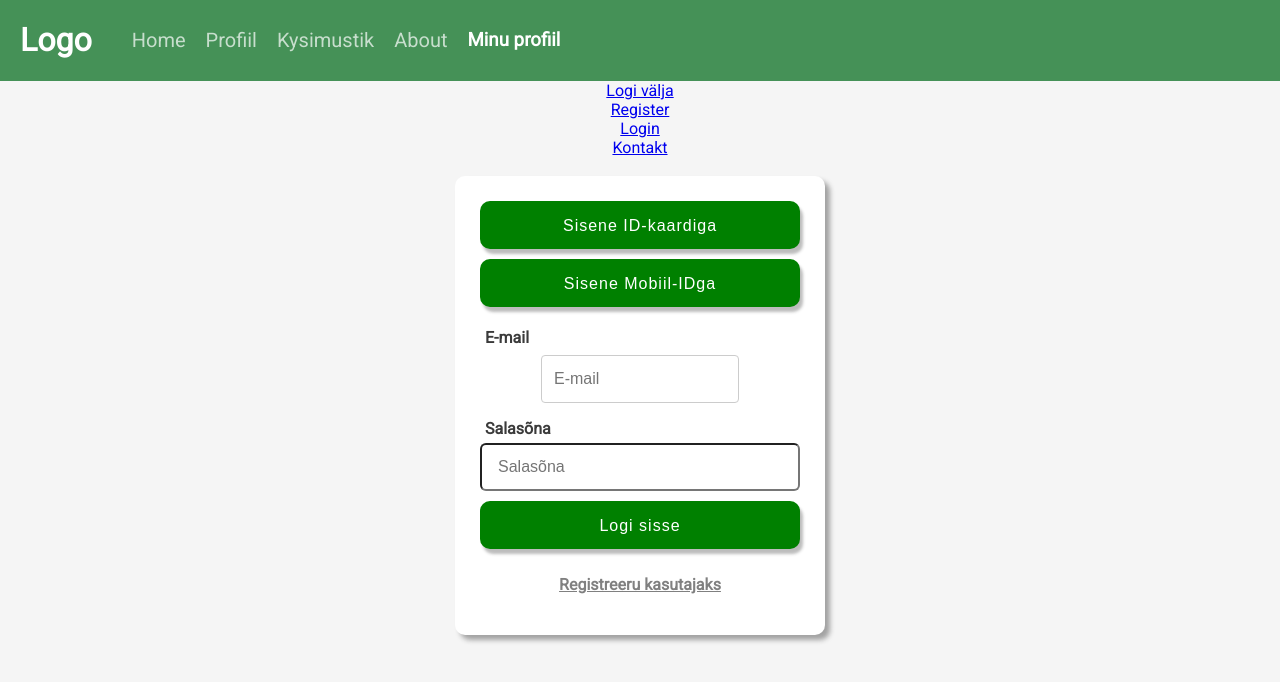
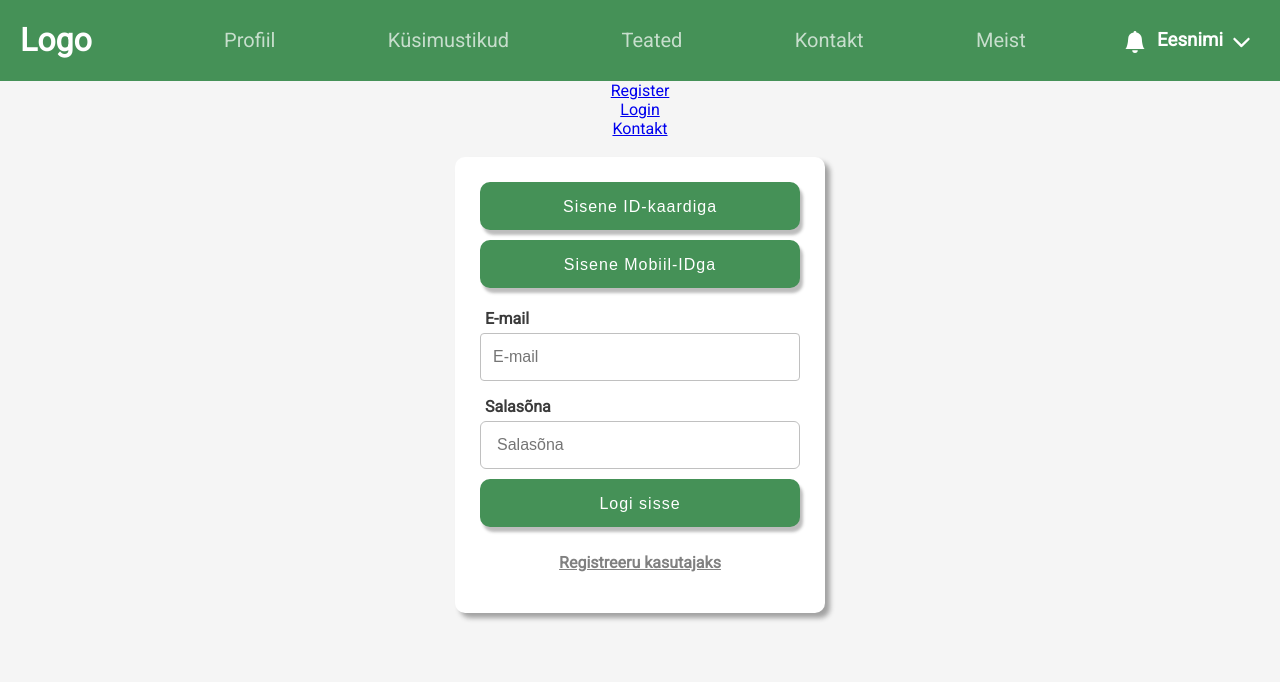
Before and after one commit to MaitJ/opetaja-prof-arengu-mudel, a React (Create React App) app in the folder client/: page /login in a window 1280 px wide. Shown: the top 682 px of the page. Built offline with nearby package versions, Linux system fonts and the light colour scheme; no server answers.

Commit message:
Login, register, navbar fix + icons

```diff
--- a/client/package.json
+++ b/client/package.json
@@ -45,6 +45,8 @@
     ]
   },
   "react-dotenv": {
-    "whitelist": ["PROFILE_URL"]
+    "whitelist": [
+      "PROFILE_URL"
+    ]
   }
 }
--- a/client/src/Header.js
+++ b/client/src/Header.js
@@ -5,9 +5,9 @@ import { getAccessToken } from "./accessToken";
 import axios from 'axios';
 import jwtDecode from 'jwt-decode';
 import {useHistory} from 'react-router-dom';
-
+import { IoIosArrowDown } from "react-icons/io";
+import { BsFillBellFill } from "react-icons/bs";
 import { NavLink } from "react-router-dom";
-import {BrowserRouter as Router} from "react-router-dom";
 
 const Header = () => {
 
@@ -18,6 +18,8 @@ const Header = () => {
     const [lastlogged, setLastLogged] = useState("");
     const [loggedIn, setLoggedIn] = useState(false);
     const [body, setBody] = useState();
+
+    const showMenu = false;
 
     const buttonStyle = {
         textDecoration: "none",
@@ -61,29 +63,42 @@ const Header = () => {
         console.log(userEmail + " on kasutaja email");
 
 
+
     })
 
     return (
         <header>
             <div className="navbar-content">
+                <p style={{display: "none"}}>profiil, küsimustikud, teated?, kontakt, meist</p>
                 <h1><NavLink to="/" style={buttonStyleSecondary}>Logo</NavLink></h1>
-                <div>
-                    <NavLink activeStyle={activePage} exact to="/" style={buttonStyle}>Home</NavLink>
-                </div>
+
                 <div>
                     <NavLink activeStyle={activePage} to="/profile" style={buttonStyle}>Profiil</NavLink>
                 </div>
                 <div>
-                    <NavLink activeStyle={activePage} to="/kysimustikud" style={buttonStyle}>Kysimustik</NavLink>
+                    <NavLink activeStyle={activePage} to="/kysimustikud" style={buttonStyle}>Küsimustikud</NavLink>
                 </div>
                 <div>
-                    <NavLink activeStyle={activePage} to="/about" style={buttonStyle}>About</NavLink>
+                    <NavLink activeStyle={activePage} exact to="/" style={buttonStyle}>Teated</NavLink>
                 </div>
-                <h3><NavLink to="/profile" style={buttonStyleSecondary}>Minu profiil</NavLink></h3>
+                <div>
+                    <NavLink activeStyle={activePage} exact to="/contact" style={buttonStyle}>Kontakt</NavLink>
+                </div>
+                <div>
+                    <NavLink activeStyle={activePage} to="/about" style={buttonStyle}>Meist</NavLink>
+                </div>
+                <section className="profile-elements">
+                    <button id="notification-button"><BsFillBellFill /></button>
+                    <h3><NavLink to="/profile" style={buttonStyleSecondary}>Eesnimi</NavLink></h3>
+                    <button id="dropdown-button"><IoIosArrowDown /></button>
+                    <div className="dropdown">
+                        <ul id="dropdown-items">
+                            <li id="logout">Logi välja</li>
+                        </ul>
+                    </div>
+                </section>
             </div>
-            <div className="profile-dropdown">
-                    <Link to="/">Logi välja</Link>
-            </div>
+
             <div>
                 <Link to="/register">Register</Link>
             </div>
--- a/client/src/Login.js
+++ b/client/src/Login.js
@@ -63,10 +63,11 @@ const Login = () => {
                 </div>
                 <label>
                     <h3>E-mail</h3>
-                    <input className="email-input" placeholder="E-mail" type="email" name="email" id="email" onChange={e => {setEmail(e.target.value)}}/>
+                    <input style={{border: "1px solid silver"}} className="login-email-input" placeholder="E-mail" type="email" name="email" id="email" onChange={e => {setEmail(e.target.value)}}/>
                 </label>
                 <label htmlFor="">
-                    <h3>Salasõna</h3>                    <input className="password-input" placeholder="Salasõna" type="password" id="password" name="password" onChange={e => {setPassword(e.target.value)}}/>
+                    <h3>Salasõna</h3>
+                    <input style={{border: "1px solid silver"}} className="login-password-input" placeholder="Salasõna" type="password" id="password" name="password" onChange={e => {setPassword(e.target.value)}}/>
                 </label>
                 <div>
                     <button className="login-button" type='submit' onClick={login}>Logi sisse</button>
--- a/client/src/Register.js
+++ b/client/src/Register.js
@@ -92,34 +92,34 @@ const Register = () => {
                 </div>
                 <label>
                     <h3>Eesnimi</h3>
-                    <input placeholder="Eesnimi" type="text" id="firstName" name="firstName" onChange={e => handleFirstName(e)}/>
+                    <input style={{border: "1px solid silver"}} className="input-css" placeholder="Eesnimi" type="text" id="firstName" name="firstName" onChange={e => handleFirstName(e)}/>
                     <br/>
                 </label>
                 <label>
                     <h3>Perekonnanimi</h3>
-                    <input placeholder="Perekonnanimi" type="text" id="lastName" name="lastName" onChange={e => handleLastName(e)}/>
+                    <input style={{border: "1px solid silver"}} className="input-css" placeholder="Perekonnanimi" type="text" id="lastName" name="lastName" onChange={e => handleLastName(e)}/>
                     <br/>
                 </label>
                 <label>
                     <h3>E-mail</h3>
-                    <input placeholder="E-mail" type="email" name="email" id="email" onChange={e => validateEmail(e)}/>
+                    <input style={{border: "1px solid silver"}} placeholder="E-mail" type="email" name="email" id="email" onChange={e => validateEmail(e)}/>
                     <br/>
                     <span style={{fontWeight: 'bold',color: 'red'}}>{emailErr}</span>
                 </label>
                 <label htmlFor="">
                     <h3>Salasõna</h3>
-                    <input placeholder="Parool" type="password" id="password" name="password" onChange={e => validatePassword(e)}/>
+                    <input style={{border: "1px solid silver"}} placeholder="Parool" type="password" id="password" name="password" onChange={e => validatePassword(e)}/>
                     <br/>
                     <span style={{fontWeight: 'bold',color: 'red'}}>{passwordErr}</span>
                 </label>
                 <label>
                     <h3>Telefon</h3>
-                    <input placeholder="Telefoni number" type="tel" id="phone" name="phone" onChange={e => handlePhone(e)}/>
+                    <input style={{border: "1px solid silver"}} placeholder="Telefoni number" type="tel" id="phone" name="phone" onChange={e => handlePhone(e)}/>
                     <br/>
                 </label>
                 <label>
                     <h3>Töökoht</h3>
-                    <input placeholder="Töökoht" type="text" id="job" name="job" onChange={e => handleJob(e)}/>
+                    <input style={{border: "1px solid silver"}} placeholder="Töökoht" type="text" id="job" name="job" onChange={e => handleJob(e)}/>
                     <br/>
                 </label>
                 <div>
--- a/client/src/css/Login.css
+++ b/client/src/css/Login.css
@@ -26,7 +26,7 @@ body {
   margin-bottom: 0;
 }
 #register-button {
-  background-color: green;
+  background-color: #459157;
   color: white;
   font-size: 1em;
   letter-spacing: 1px;
@@ -36,21 +36,21 @@ body {
   box-shadow: 3px 5px 3px rgba(37, 37, 37, 0.3);
 }
 #register-button:hover{
-  background-color: rgb(3, 88, 3);
+  background-color: #32693f;
   cursor: pointer;
 }
 .reg-page {
+  max-width: 400px;
   background-color: white;
   border-radius: 10px;
   padding: 20px;
   box-shadow: 6px 6px 5px rgba(37, 37, 37, 0.4);
 }
-.register input {
+.reg-page label input {
   display: inline-block;
   padding: 1em;
-  border-radius: 6px;
+  border-radius: 10px;
   font-size: 1em;
-  margin-bottom: 0;
 }
 .register span {
   word-wrap: break-word;
@@ -66,16 +66,12 @@ body {
   border-radius: 10px;
   box-shadow: 5px 5px 5px rgba(37, 37, 37, 0.4);
 }
-.page-intro {
-  display: inline-block;
-  vertical-align: top;
-  margin-left: 20px;
-}
+
 .page-login {
   display: inline-block;
 }
 .login-button, #login-id, #login-mobile {
-  background-color: green;
+  background-color: #459157;
   color: white;
   font-size: 1em;
   letter-spacing: 1px;
@@ -86,21 +82,21 @@ body {
   box-shadow: 3px 5px 3px rgba(37, 37, 37, 0.3);
 }
 .login-button:hover {
-  background-color: rgb(6, 83, 6);
+  background-color: #32693f;
   cursor: pointer;
 }
-.email-input, .password-input {
+.login-email-input, .login-password-input {
   display: inline-block;
   padding: 1em;
   border-radius: 6px;
   font-size: 1em;
 }
 #login-id:hover {
-  background-color: rgb(6, 83, 6);
+  background-color: #32693f;
   cursor: pointer;
 }
 #login-mobile:hover {
-  background-color: rgb(6, 83, 6);
+  background-color: #32693f;
   cursor: pointer;
 }
 .login h3 {
@@ -110,7 +106,7 @@ body {
   color: rgb(59, 59, 59);
   margin-left: 10px;
 }
-.login-button, #login-id, #login-mobile, .email-input, .password-input, #register-button, .register input {
+.login-button, #login-id, #login-mobile, .page-login label input, #register-button, .reg-page label input{
   width: 20em;
   height: 3em;
   margin: 5px;
--- a/client/src/css/style.css
+++ b/client/src/css/style.css
@@ -48,18 +48,19 @@ body {
     display: flex;
     flex-wrap: wrap;
     align-items: center;
+    justify-content: space-between;
 }
 .navbar-content > h1, .navbar-content > h3 {
     margin-left: 20px;
     margin-right: 20px;
     color: white;
 }
-.navbar-content > div {
+.navbar-content > div{
     margin-left: 20px;
     font-size: 20px;
     transition: 0.5s;
 }
-.navbar-content > div:hover {
+.navbar-content div:hover:not(.dropdown) {
     transform: translateY(-3px);
     text-decoration: underline;
 }
@@ -137,3 +138,36 @@ body {
       flex-direction: column;
     }
   }
+  /* My profile elements */
+.profile-elements {
+    display: flex;
+    margin-right: 20px;
+}
+#dropdown-button {
+    float: left;
+    font-size: 25px;
+}
+#notification-button {
+    font-size: 22px;
+    margin-right: 5px;
+}
+#notification-button:hover {
+    cursor: pointer;
+    opacity: 0.7;
+}
+#dropdown-button, #notification-button {
+      margin-top: 10px;
+      margin-left: 0px;
+      background: none;
+      border: none;
+      color: rgb(255, 255, 255);
+      transition: 0.3s;
+  }
+#dropdown-button:hover {
+      cursor: pointer;
+      opacity: 0.7;
+  }
+/* Dropdown section pooleli */
+.dropdown {
+    display: none;
+}
--- a/package.json
+++ b/package.json
@@ -4,6 +4,7 @@
     "cors": "^2.8.5",
     "express": "^4.17.1",
     "nodemailer": "^6.6.1",
-    "react-dotenv": "^0.1.3"
+    "react-dotenv": "^0.1.3",
+    "react-icons": "^4.2.0"
   }
 }
```
Also changed, not shown: 2 other files (tests, documents, lock files or other folders).
